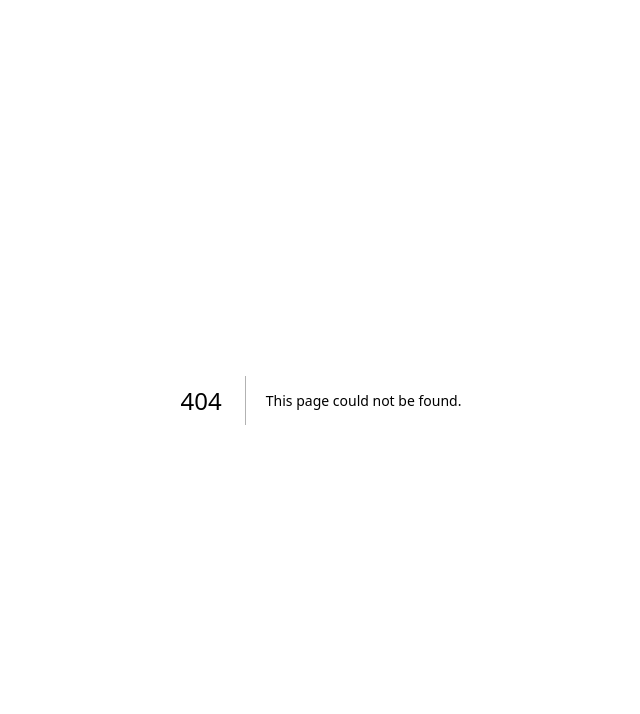
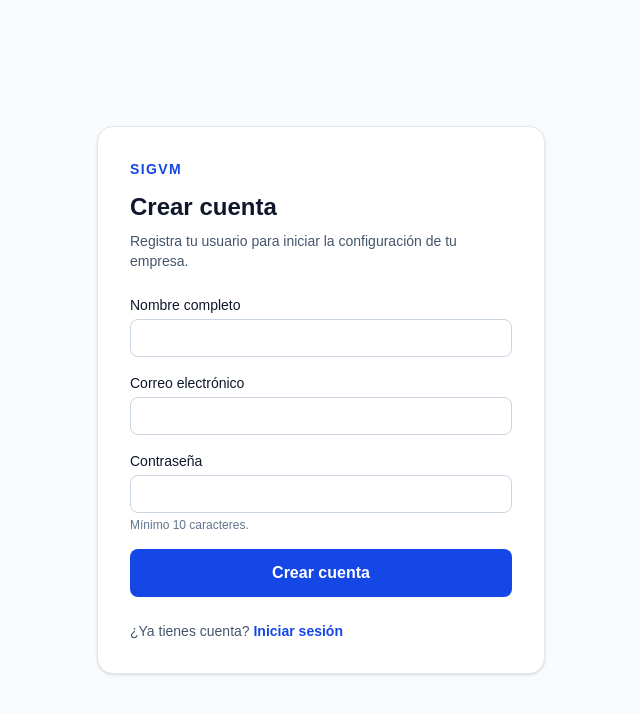
Before and after one commit to gustavoespaillat/sigvm, a Next.js app: page /registro in a window 1280 px wide. Before the commit this address had no page. Shown: the top 714 px of the page, without its empty margins (319-959 px from the left). Built offline with nearby package versions, Linux system fonts and the light colour scheme.

Commit message:
feat(auth): add registration page

```diff
--- /dev/null
+++ b/src/app/(auth)/registro/page.tsx
@@ -0,0 +1,25 @@
+import Link from "next/link";
+import { registerAction } from "@/app/auth/actions";
+
+type Props = { searchParams: Promise<{ error?: string }> };
+
+export default async function RegisterPage({ searchParams }: Props) {
+  const params = await searchParams;
+  return (
+    <main className="flex min-h-screen items-center justify-center bg-slate-50 px-4 py-12 text-slate-900">
+      <section className="w-full max-w-md rounded-2xl border border-slate-200 bg-white p-8 shadow-sm">
+        <p className="text-sm font-semibold tracking-widest text-blue-700">SIGVM</p>
+        <h1 className="mt-3 text-2xl font-bold">Crear cuenta</h1>
+        <p className="mt-2 text-sm text-slate-600">Registra tu usuario para iniciar la configuración de tu empresa.</p>
+        {params.error && <p role="alert" className="mt-5 rounded-lg bg-red-50 p-3 text-sm text-red-800">No fue posible completar el registro. Verifica los datos o consulta al administrador.</p>}
+        <form action={registerAction} className="mt-6 space-y-4">
+          <label className="block text-sm font-medium">Nombre completo<input name="fullName" autoComplete="name" minLength={2} maxLength={120} required className="mt-1 w-full rounded-lg border border-slate-300 px-3 py-2" /></label>
+          <label className="block text-sm font-medium">Correo electrónico<input name="email" type="email" autoComplete="email" required className="mt-1 w-full rounded-lg border border-slate-300 px-3 py-2" /></label>
+          <label className="block text-sm font-medium">Contraseña<input name="password" type="password" autoComplete="new-password" minLength={10} maxLength={72} required className="mt-1 w-full rounded-lg border border-slate-300 px-3 py-2" /><span className="mt-1 block text-xs text-slate-500">Mínimo 10 caracteres.</span></label>
+          <button className="w-full rounded-lg bg-blue-700 px-4 py-3 font-semibold text-white hover:bg-blue-800">Crear cuenta</button>
+        </form>
+        <p className="mt-6 text-sm text-slate-600">¿Ya tienes cuenta? <Link className="font-semibold text-blue-700" href="/login">Iniciar sesión</Link></p>
+      </section>
+    </main>
+  );
+}
```
